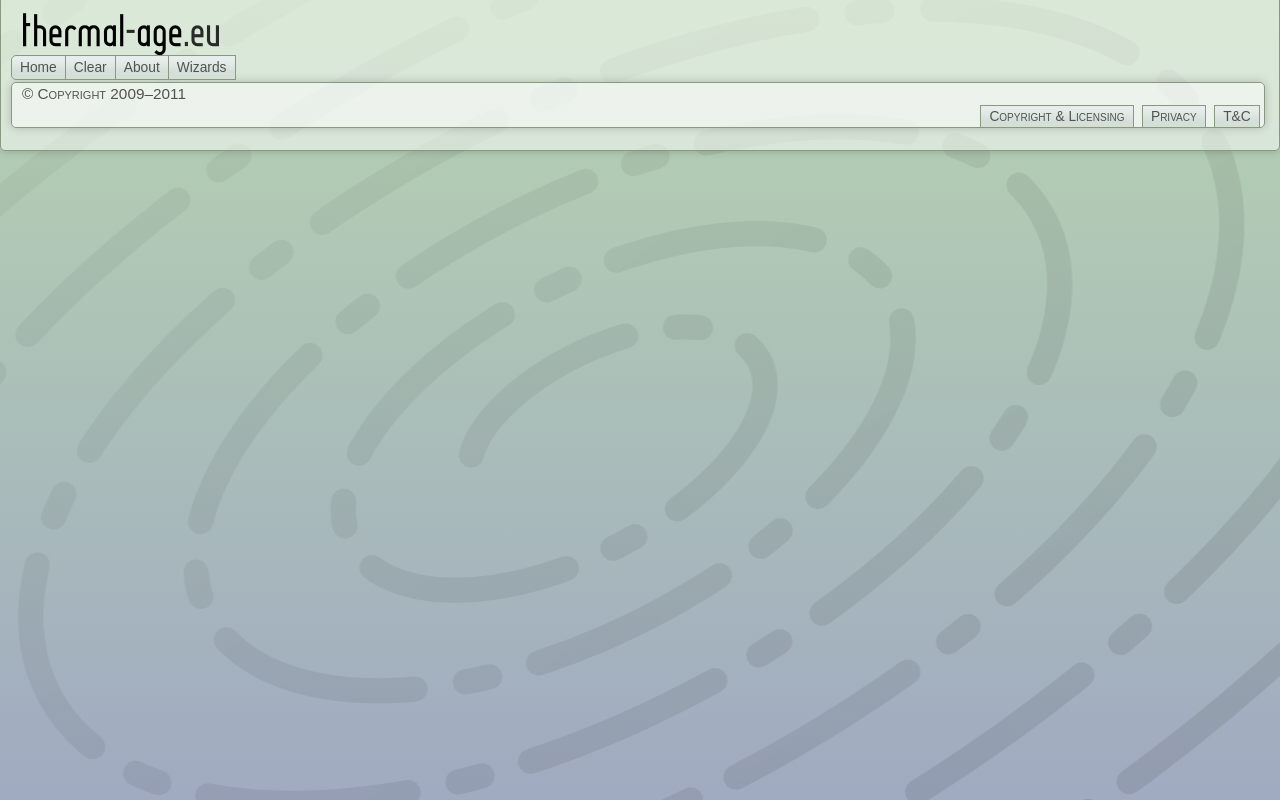
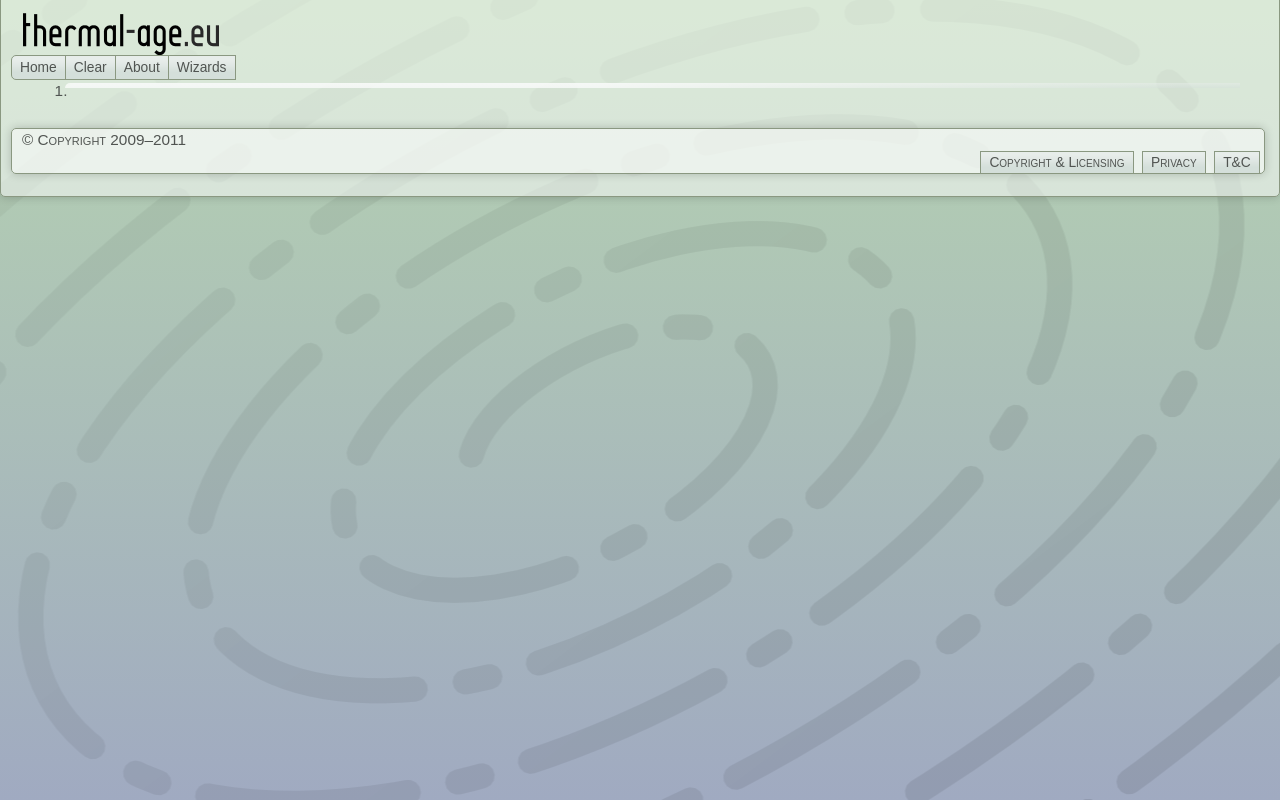
Before and after one commit to dhharker/thermal-age.eu, a CakePHP app: the page made by app/views/wiz/progress.ctp in a window 1280 px wide. Run offline with PHP 8.4 and a stand-in for CakePHP, Linux system fonts and the light colour scheme; the template is opened without the code that fills it, so the values that code supplies are empty; some libraries are stand-ins or nearby versions.

Commit message:
added wizard title to progress box

```diff
--- a/app/views/wiz/progress.ctp
+++ b/app/views/wiz/progress.ctp
@@ -1,9 +1,18 @@
 
 <div id="wizardDetailColumnInner" style="clear: both;">
     <ol>
+
+
+        <li>
+            <div class=" ui-corner-tl progressStep ui-ish">
+                <h2 class="sbHeading"><?=@$wizardInfos['wizardtitle'];?></h2>
+            </div>
+        </li>
+
+
         <?php
         if (isset ($wizardInfos) && is_array ($wizardInfos) && isset ($wizardInfos['steps']))
-            $firstCorner = " ui-corner-tl";
+            $firstCorner = "";
             foreach ($wizardInfos['steps'][$wizardInfos['wizardname']] as $stepName => $stepInfo) {
         ?>
         <li>
@@ -27,6 +36,7 @@
 
                         ?>
                     </div>
+                    <div style="clear: both"></div>
                 </a>
             </div>
         </li>
--- a/app/webroot/css/thermal-age-wizard.css
+++ b/app/webroot/css/thermal-age-wizard.css
@@ -132,6 +132,11 @@
     float: left;
 }
 
+.progressStep .sbHeading {
+    font-size: 1em;
+    margin-bottom: 0px;
+    border: 1px solid #8a9881;
+}
 .progressStep .stepName {
     color: #333;
 }
```
